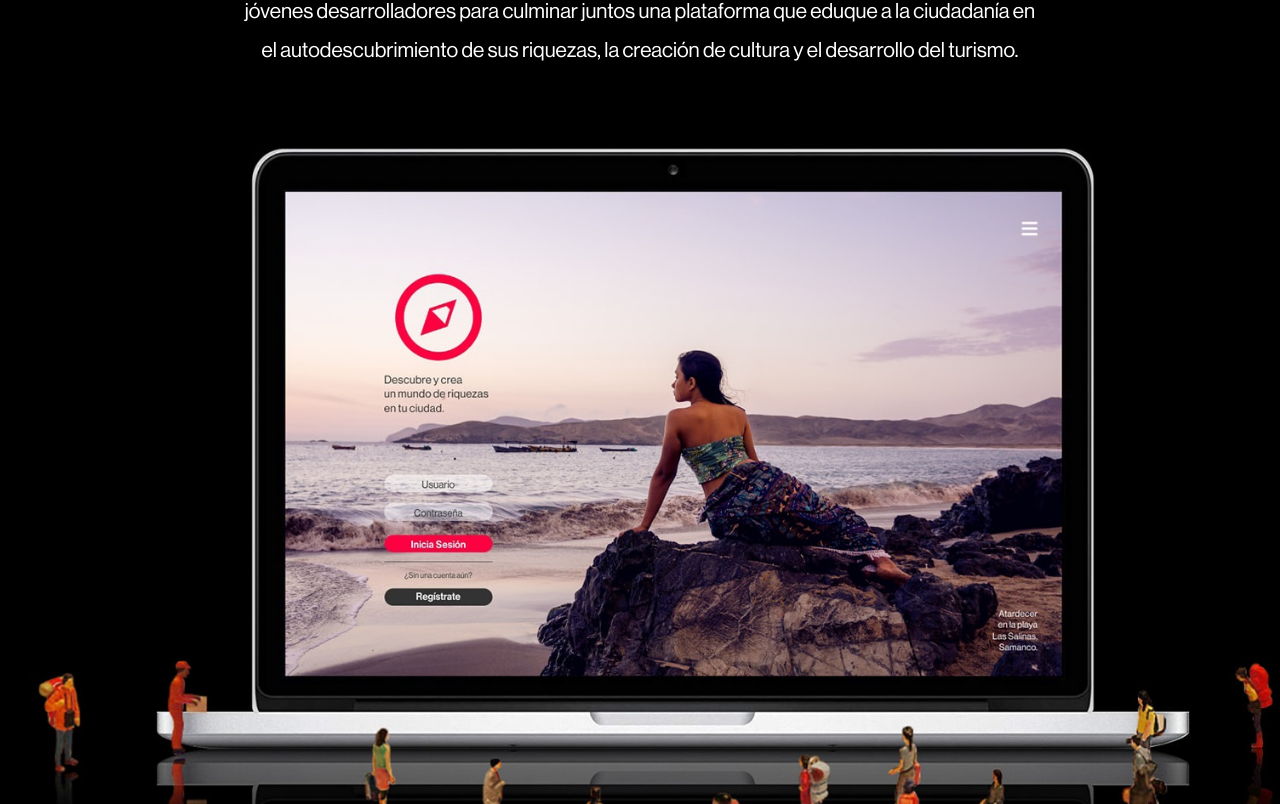
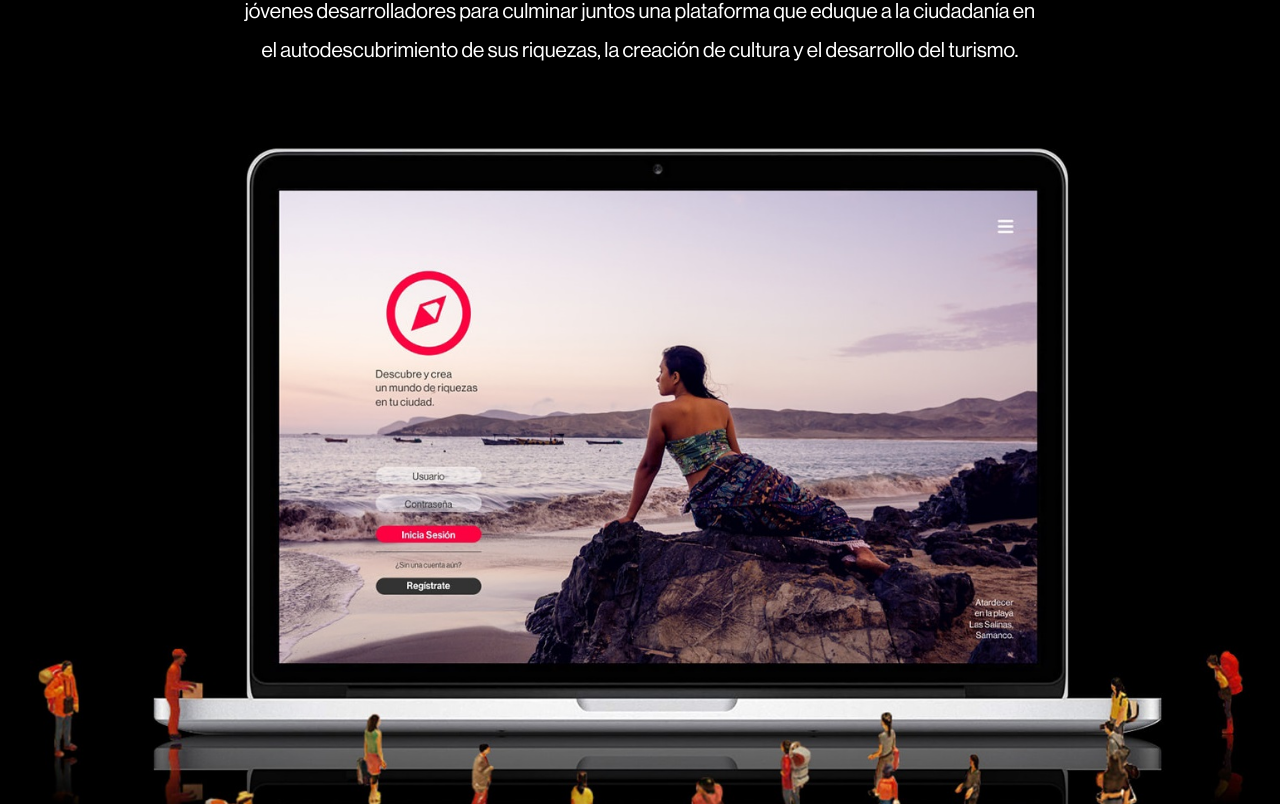
Before and after one commit to joangavelan/Internautas, a React (Create React App) app: page / in a window 1280 px wide. Shown: the part 1656-2460 px from the top of the page. Built offline with nearby package versions, Linux system fonts and the light colour scheme.

Commit message:
img resp

```diff
--- a/src/sections/UniendoChimbote.js
+++ b/src/sections/UniendoChimbote.js
@@ -11,16 +11,21 @@ const Container = styled.section`
   height: 140rem;
 `
 
-const Img = styled.img`
-  display: block;
+const ContentWrapper = styled.div`
   max-width: 125rem;
   margin: 0 auto;
+`
+
+const Img = styled.img`
+  width: 100%;
+  display: block;
   margin-top: 7rem;
 `
 
 const UniendoChimbote = () => {
   return (
     <Container id="presentacion">
+      <ContentWrapper>
         <Heading
           title="Uniendo Chimbote"
           tagline="Hacia una red global de cultura, producción y turismo"
@@ -28,6 +33,7 @@ const UniendoChimbote = () => {
           colors={{title: 'gold', text: 'white'}}
           width="80rem"/>
         <Img src="images/Plataforma web Culturalismo.jpg" alt="Plataforma web culturalismo"/>
+      </ContentWrapper>
     </Container>
   )
 }
```
Lines whose indentation alone changed are shown as unchanged.
